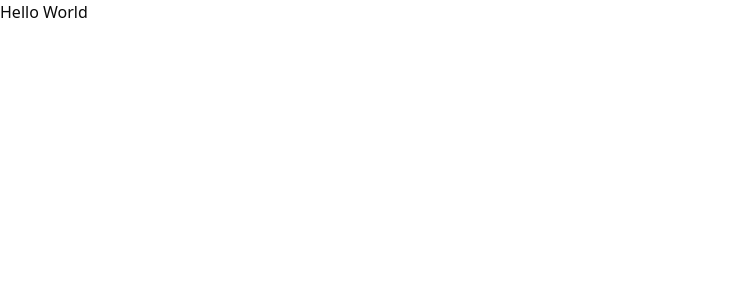
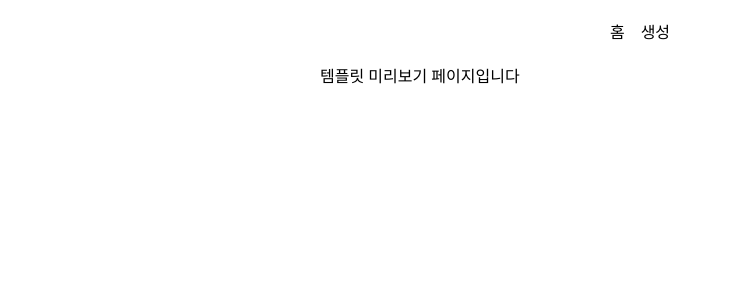
Before and after one commit to bill-lee-297/ONJ-assignment, a React (Vite) app: page /1/preview in a window 1280 px wide. Shown: the top 300 px of the page, without its empty margins (0-730 px from the left). Built offline with nearby package versions, Linux system fonts and the light colour scheme.

Commit message:
feat: 라우트 적용 및 레이아웃 컴포넌트 추가

```diff
--- a/src/App.tsx
+++ b/src/App.tsx
@@ -1,9 +1,26 @@
-function App() {
+import React from 'react';
+import { BrowserRouter, Routes, Route } from 'react-router';
+import ListPage from './pages/ListPage';
+import EditPage from './pages/EditPage';
+import CreatePage from './pages/CreatePage';
+import PreviewPage from './pages/PreviewPage';
+import NotFoundPage from './pages/NotFoundPage';
+import Layout from './components/Layout';
+
+const App: React.FC = () => {
   return (
-    <>
-      <h1>Hello World</h1>
-    </>
-  )
-}
+    <BrowserRouter>
+      <Layout>
+        <Routes>
+          <Route path="/" element={<ListPage />} />
+          <Route path="/create" element={<CreatePage />} />
+          <Route path="/:id/edit" element={<EditPage />} />
+          <Route path="/:id/preview" element={<PreviewPage />} />
+          <Route path="*" element={<NotFoundPage />} />
+        </Routes>
+      </Layout>
+    </BrowserRouter>
+  );
+};
 
-export default App
+export default App;
--- /dev/null
+++ b/src/components/Header.tsx
@@ -0,0 +1,16 @@
+import { Link } from "react-router";
+
+const Header = () => {
+  return (
+    <header className="flex justify-center items-center h-16 bg-background">
+      <nav>
+        <ul className="flex flex-row gap-4">
+          <li><Link to="/">홈</Link></li>
+          <li><Link to="/create">생성</Link></li>
+        </ul>
+      </nav>
+    </header>
+  )
+}
+
+export default Header;
--- /dev/null
+++ b/src/components/Layout.tsx
@@ -0,0 +1,13 @@
+import React from "react";
+import Header from "./Header";
+
+const Layout: React.FC<{ children: React.ReactNode }> = ({ children }) => (
+  <div>
+    <Header />
+    <main className="container mx-auto px-4 min-w-[320px] max-w-2xl">
+      {children}
+    </main>
+  </div>
+);
+
+export default Layout;
--- /dev/null
+++ b/src/data/templates.ts
@@ -0,0 +1,42 @@
+export interface TemplateField {
+  id: string;
+  type: 'text' | 'checkbox' | 'dropdown';
+  label: string;
+  options?: string[];
+}
+
+export interface Template {
+  id: string;
+  title: string;
+  description: string;
+  createdAt: string;
+  updatedAt: string;
+  fields: TemplateField[];
+}
+
+export const dummyTemplates: Template[] = [
+  {
+    id: 'tpl-1',
+    title: '만족도 조사',
+    description: '서비스 만족도를 조사하는 설문 템플릿입니다.',
+    createdAt: '2024-06-01T10:00:00Z',
+    updatedAt: '2024-06-01T10:00:00Z',
+    fields: [
+      { id: 'fld-1', type: 'text', label: '이름' },
+      { id: 'fld-2', type: 'dropdown', label: '만족도', options: ['매우 만족', '만족', '보통', '불만족'] },
+      { id: 'fld-3', type: 'text', label: '의견' }
+    ]
+  },
+  {
+    id: 'tpl-2',
+    title: '참가 신청서',
+    description: '행사 참가자를 모집하는 신청서 템플릿입니다.',
+    createdAt: '2024-06-02T09:00:00Z',
+    updatedAt: '2024-06-02T09:00:00Z',
+    fields: [
+      { id: 'fld-1', type: 'text', label: '이름' },
+      { id: 'fld-2', type: 'text', label: '연락처' },
+      { id: 'fld-3', type: 'checkbox', label: '참가 희망 세션', options: ['A', 'B', 'C'] }
+    ]
+  }
+];
--- a/src/index.css
+++ b/src/index.css
@@ -1,120 +1 @@
 @import "tailwindcss";
-@import "tw-animate-css";
-
-@custom-variant dark (&:is(.dark *));
-
-@theme inline {
-  --radius-sm: calc(var(--radius) - 4px);
-  --radius-md: calc(var(--radius) - 2px);
-  --radius-lg: var(--radius);
-  --radius-xl: calc(var(--radius) + 4px);
-  --color-background: var(--background);
-  --color-foreground: var(--foreground);
-  --color-card: var(--card);
-  --color-card-foreground: var(--card-foreground);
-  --color-popover: var(--popover);
-  --color-popover-foreground: var(--popover-foreground);
-  --color-primary: var(--primary);
-  --color-primary-foreground: var(--primary-foreground);
-  --color-secondary: var(--secondary);
-  --color-secondary-foreground: var(--secondary-foreground);
-  --color-muted: var(--muted);
-  --color-muted-foreground: var(--muted-foreground);
-  --color-accent: var(--accent);
-  --color-accent-foreground: var(--accent-foreground);
-  --color-destructive: var(--destructive);
-  --color-border: var(--border);
-  --color-input: var(--input);
-  --color-ring: var(--ring);
-  --color-chart-1: var(--chart-1);
-  --color-chart-2: var(--chart-2);
-  --color-chart-3: var(--chart-3);
-  --color-chart-4: var(--chart-4);
-  --color-chart-5: var(--chart-5);
-  --color-sidebar: var(--sidebar);
-  --color-sidebar-foreground: var(--sidebar-foreground);
-  --color-sidebar-primary: var(--sidebar-primary);
-  --color-sidebar-primary-foreground: var(--sidebar-primary-foreground);
-  --color-sidebar-accent: var(--sidebar-accent);
-  --color-sidebar-accent-foreground: var(--sidebar-accent-foreground);
-  --color-sidebar-border: var(--sidebar-border);
-  --color-sidebar-ring: var(--sidebar-ring);
-}
-
-:root {
-  --radius: 0.625rem;
-  --background: oklch(1 0 0);
-  --foreground: oklch(0.145 0 0);
-  --card: oklch(1 0 0);
-  --card-foreground: oklch(0.145 0 0);
-  --popover: oklch(1 0 0);
-  --popover-foreground: oklch(0.145 0 0);
-  --primary: oklch(0.205 0 0);
-  --primary-foreground: oklch(0.985 0 0);
-  --secondary: oklch(0.97 0 0);
-  --secondary-foreground: oklch(0.205 0 0);
-  --muted: oklch(0.97 0 0);
-  --muted-foreground: oklch(0.556 0 0);
-  --accent: oklch(0.97 0 0);
-  --accent-foreground: oklch(0.205 0 0);
-  --destructive: oklch(0.577 0.245 27.325);
-  --border: oklch(0.922 0 0);
-  --input: oklch(0.922 0 0);
-  --ring: oklch(0.708 0 0);
-  --chart-1: oklch(0.646 0.222 41.116);
-  --chart-2: oklch(0.6 0.118 184.704);
-  --chart-3: oklch(0.398 0.07 227.392);
-  --chart-4: oklch(0.828 0.189 84.429);
-  --chart-5: oklch(0.769 0.188 70.08);
-  --sidebar: oklch(0.985 0 0);
-  --sidebar-foreground: oklch(0.145 0 0);
-  --sidebar-primary: oklch(0.205 0 0);
-  --sidebar-primary-foreground: oklch(0.985 0 0);
-  --sidebar-accent: oklch(0.97 0 0);
-  --sidebar-accent-foreground: oklch(0.205 0 0);
-  --sidebar-border: oklch(0.922 0 0);
-  --sidebar-ring: oklch(0.708 0 0);
-}
-
-.dark {
-  --background: oklch(0.145 0 0);
-  --foreground: oklch(0.985 0 0);
-  --card: oklch(0.205 0 0);
-  --card-foreground: oklch(0.985 0 0);
-  --popover: oklch(0.205 0 0);
-  --popover-foreground: oklch(0.985 0 0);
-  --primary: oklch(0.922 0 0);
-  --primary-foreground: oklch(0.205 0 0);
-  --secondary: oklch(0.269 0 0);
-  --secondary-foreground: oklch(0.985 0 0);
-  --muted: oklch(0.269 0 0);
-  --muted-foreground: oklch(0.708 0 0);
-  --accent: oklch(0.269 0 0);
-  --accent-foreground: oklch(0.985 0 0);
-  --destructive: oklch(0.704 0.191 22.216);
-  --border: oklch(1 0 0 / 10%);
-  --input: oklch(1 0 0 / 15%);
-  --ring: oklch(0.556 0 0);
-  --chart-1: oklch(0.488 0.243 264.376);
-  --chart-2: oklch(0.696 0.17 162.48);
-  --chart-3: oklch(0.769 0.188 70.08);
-  --chart-4: oklch(0.627 0.265 303.9);
-  --chart-5: oklch(0.645 0.246 16.439);
-  --sidebar: oklch(0.205 0 0);
-  --sidebar-foreground: oklch(0.985 0 0);
-  --sidebar-primary: oklch(0.488 0.243 264.376);
-  --sidebar-primary-foreground: oklch(0.985 0 0);
-  --sidebar-accent: oklch(0.269 0 0);
-  --sidebar-accent-foreground: oklch(0.985 0 0);
-  --sidebar-border: oklch(1 0 0 / 10%);
-  --sidebar-ring: oklch(0.556 0 0);
-}
-
-@layer base {
-  * {
-    @apply border-border outline-ring/50;
-  }
-  body {
-    @apply bg-background text-foreground;
-  }
-}
--- /dev/null
+++ b/src/pages/CreatePage.tsx
@@ -0,0 +1,7 @@
+import React from 'react';
+
+const CreatePage: React.FC = () => {
+  return <div>새 템플릿 생성 페이지입니다</div>;
+};
+
+export default CreatePage;
--- /dev/null
+++ b/src/pages/EditPage.tsx
@@ -0,0 +1,7 @@
+import React from 'react';
+
+const EditPage: React.FC = () => {
+  return <div>템플릿 상세/편집 페이지입니다</div>;
+};
+
+export default EditPage;
--- /dev/null
+++ b/src/pages/ListPage.tsx
@@ -0,0 +1,47 @@
+import React, { useState } from 'react';
+import { dummyTemplates } from '../data/templates';
+import Button from '../components/Atoms/Button';
+
+const ListPage: React.FC = () => {
+  const [searchKeyword, setSearchKeyword] = useState('');
+  const filteredTemplates = dummyTemplates.filter((tpl) =>
+    tpl.title.toLowerCase().includes(searchKeyword.toLowerCase())
+  );
+
+  return (
+    <div>
+      <div className="mb-6">
+        <input
+          type="text"
+          value={searchKeyword}
+          onChange={(e) => setSearchKeyword(e.target.value)}
+          placeholder="템플릿 이름으로 검색"
+          className="w-full border border-gray-300 rounded px-3 py-2 focus:outline-none focus:ring-2 focus:ring-blue-200"
+        />
+      </div>
+      <h2 className="text-2xl font-bold mb-6">템플릿 목록</h2>
+      <div className="flex flex-col gap-4">
+        {filteredTemplates.map((tpl) => (
+          <div
+            key={tpl.id}
+            className="border rounded-lg p-6 bg-white shadow-sm"
+          >
+            <div className="font-semibold text-lg">{tpl.title}</div>
+            <div className="text-gray-600 my-1">{tpl.description}</div>
+            <div className="text-sm text-gray-500">생성일: {tpl.createdAt.slice(0, 10)}</div>
+            <div className="mt-4 flex gap-2">
+              <Button>미리보기</Button>
+              <Button>편집</Button>
+              <Button>삭제</Button>
+            </div>
+          </div>
+        ))}
+        {filteredTemplates.length === 0 && (
+          <div className="text-center text-gray-400 py-8">검색 결과가 없습니다.</div>
+        )}
+      </div>
+    </div>
+  );
+};
+
+export default ListPage;
--- /dev/null
+++ b/src/pages/NotFoundPage.tsx
@@ -0,0 +1,7 @@
+import React from 'react';
+
+const NotFoundPage: React.FC = () => {
+  return <div>404 - 페이지를 찾을 수 없습니다</div>;
+};
+
+export default NotFoundPage;
--- /dev/null
+++ b/src/pages/PreviewPage.tsx
@@ -0,0 +1,7 @@
+import React from 'react';
+
+const PreviewPage: React.FC = () => {
+  return <div>템플릿 미리보기 페이지입니다</div>;
+};
+
+export default PreviewPage;
```
Also changed, not shown: package.json (+1 -6 lines), src/App.css (deleted), 1 other file (tests, documents, lock files or other folders).
